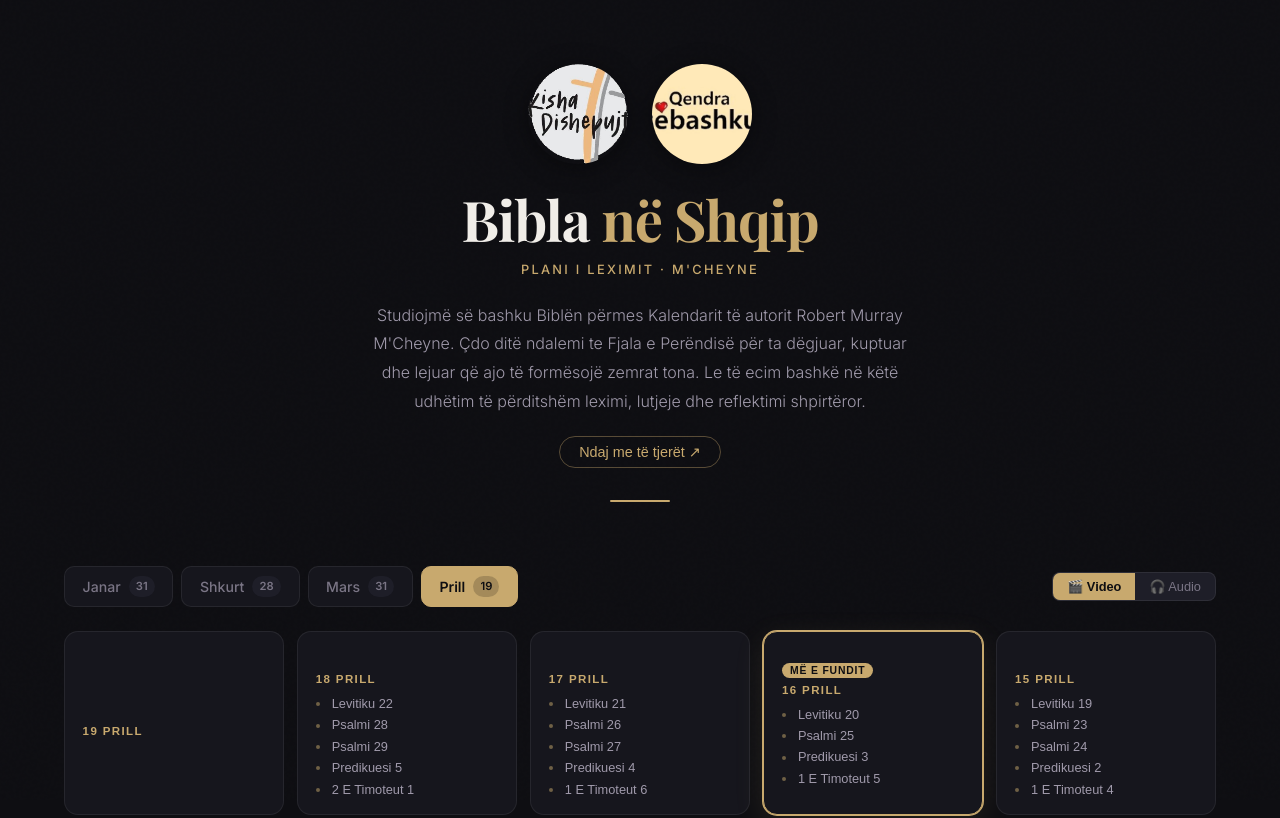
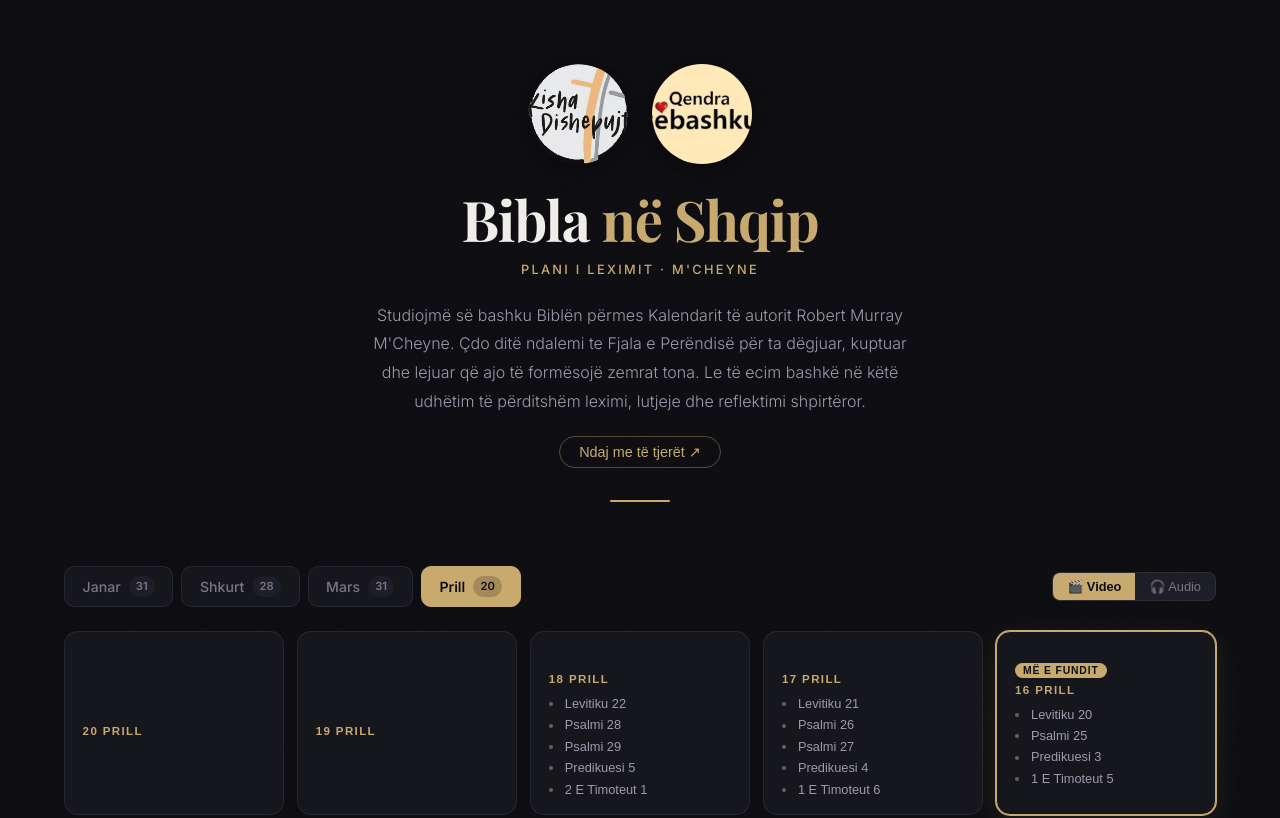
Before and after one commit to jeffandmeredith-max/bibla-shqip, a React (Vite) app: page / in a window 1280 px wide. Shown: the top 818 px of the page. Built offline with nearby package versions, Linux system fonts and the light colour scheme.

Commit message:
chore: daily update 2026-04-20

```diff
--- a/src/data/april.js
+++ b/src/data/april.js
@@ -485,5 +485,11 @@ export const april = [
     "date": "19 Prill",
     "videoId": "9iXzj-tMIxc",
     "readings": []
+  },
+  {
+    "day": 20,
+    "date": "20 Prill",
+    "videoId": "K8SdYIjsn4c",
+    "readings": []
   }
 ]
```
